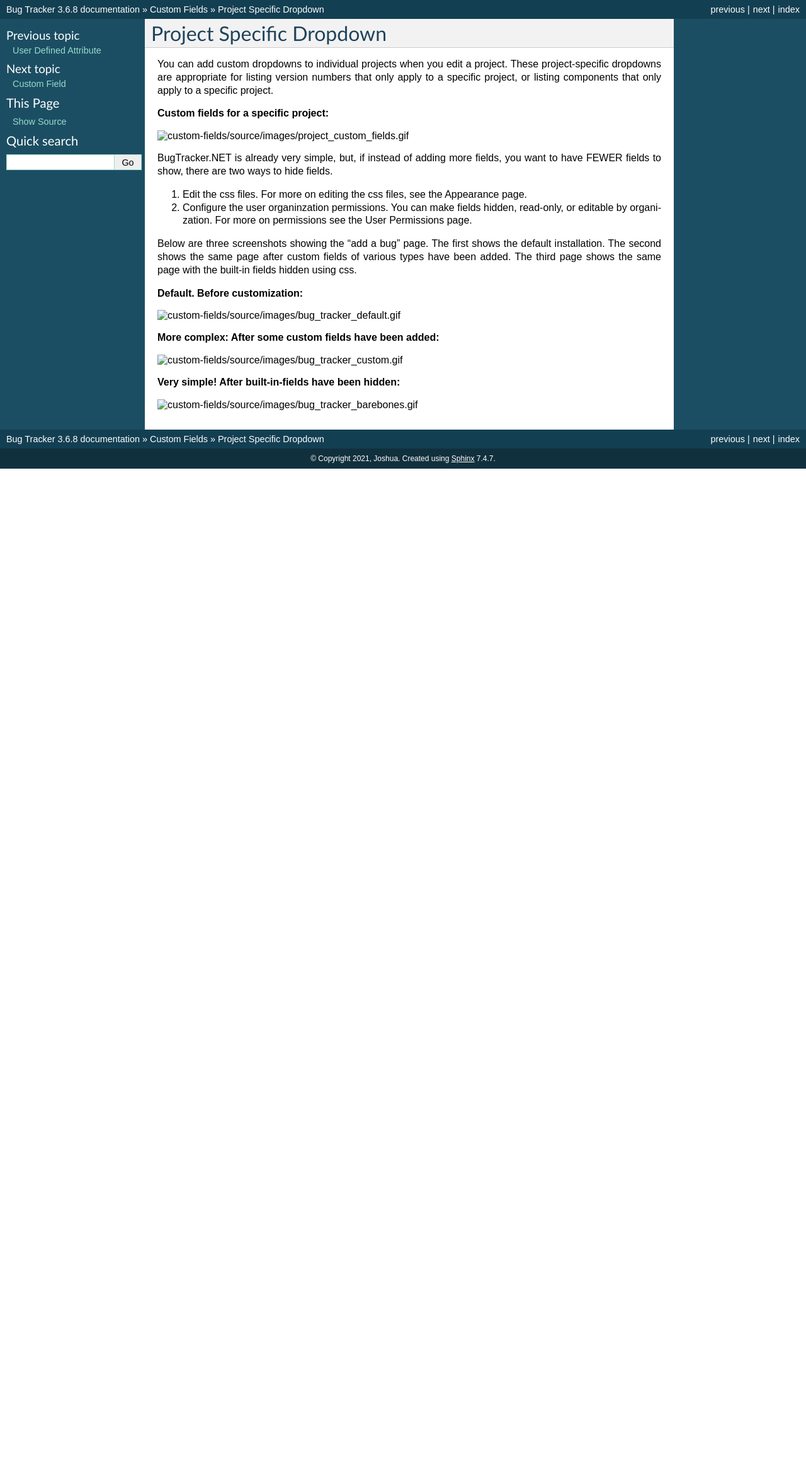
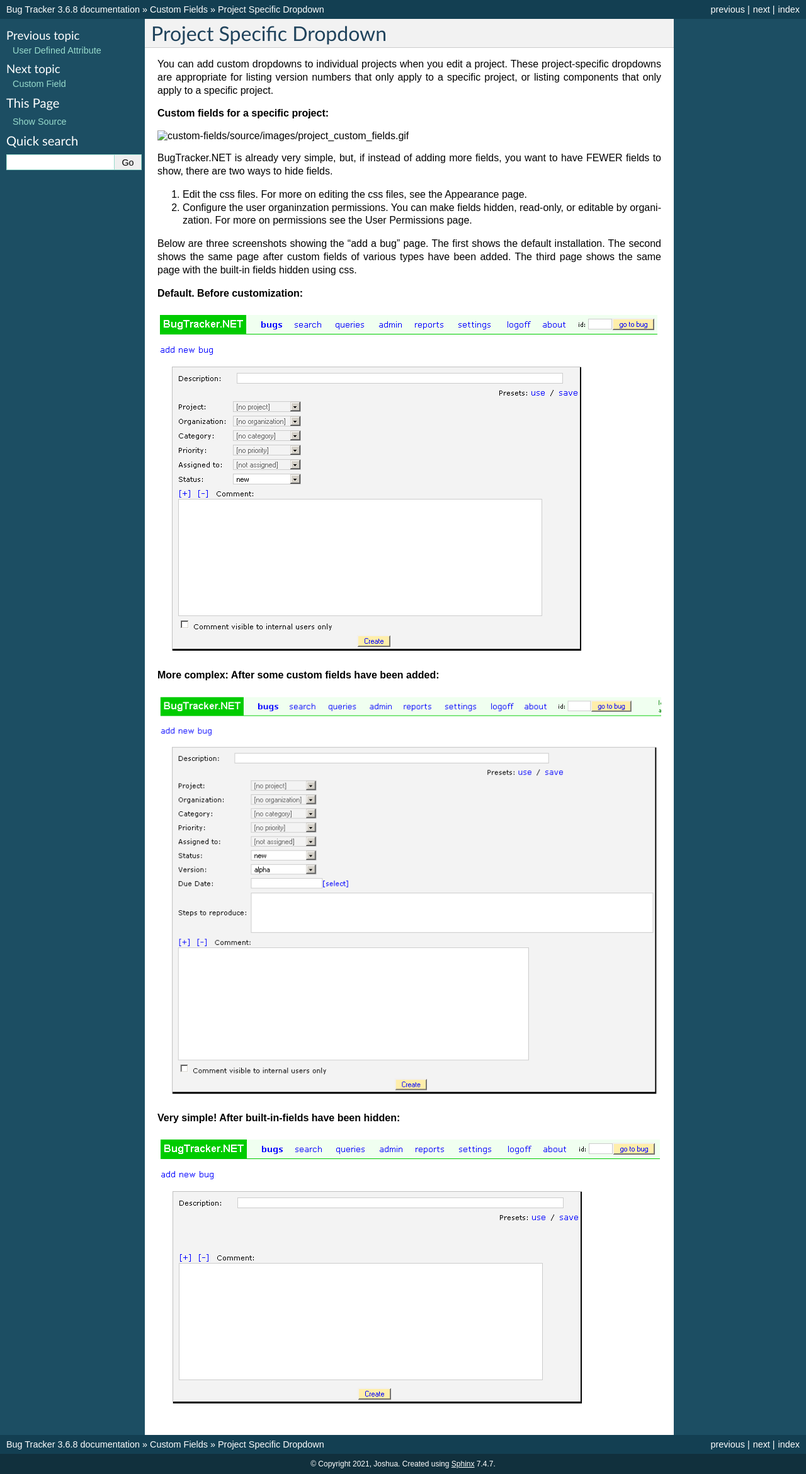
Before and after one commit to Displace99/Bug-Tracker, a Sphinx documentation site: the page built from docs/source/custom-fields/project-dropdown.rst, in a window 1280 px wide. Shown: the whole page at 63% size. Built offline with Sphinx 7.4.7, drawn with Linux system fonts in a browser that asks for light colours; before the commit the page ends 900 px from its top, so only the background shows below that.

Commit message:
Adds remaining images

```diff
--- a/docs/source/custom-fields/project-dropdown.rst
+++ b/docs/source/custom-fields/project-dropdown.rst
@@ -18,12 +18,12 @@ Below are three screenshots showing the "add a bug" page. The first shows the de
 
 **Default. Before customization:**
 
-.. image:: source/images/bug_tracker_default.gif
+.. image:: media/bug_tracker_default.gif
 
 **More complex: After some custom fields have been added:**
 
-.. image:: source/images/bug_tracker_custom.gif
+.. image:: media/bug_tracker_custom.gif
 
 **Very simple! After built-in-fields have been hidden:**
 
-.. image:: source/images/bug_tracker_barebones.gif
+.. image:: media/bug_tracker_barebones.gif
```
Also changed, not shown: docs/source/custom-fields/media/User-Defined-attribute-list.png (added), docs/source/custom-fields/media/bug_tracker_barebones.gif (renamed from docs/source/images/bug_tracker_barebones.gif), docs/source/custom-fields/media/bug_tracker_custom.gif (renamed from docs/source/images/bug_tracker_custom.gif), docs/source/custom-fields/media/bug_tracker_default.gif (renamed from docs/source/images/bug_tracker_default.gif), docs/source/custom-fields/media/create-user-defined-attribute.png (added), docs/source/custom-fields/media/user-defined-dropdown-example.png (added).
